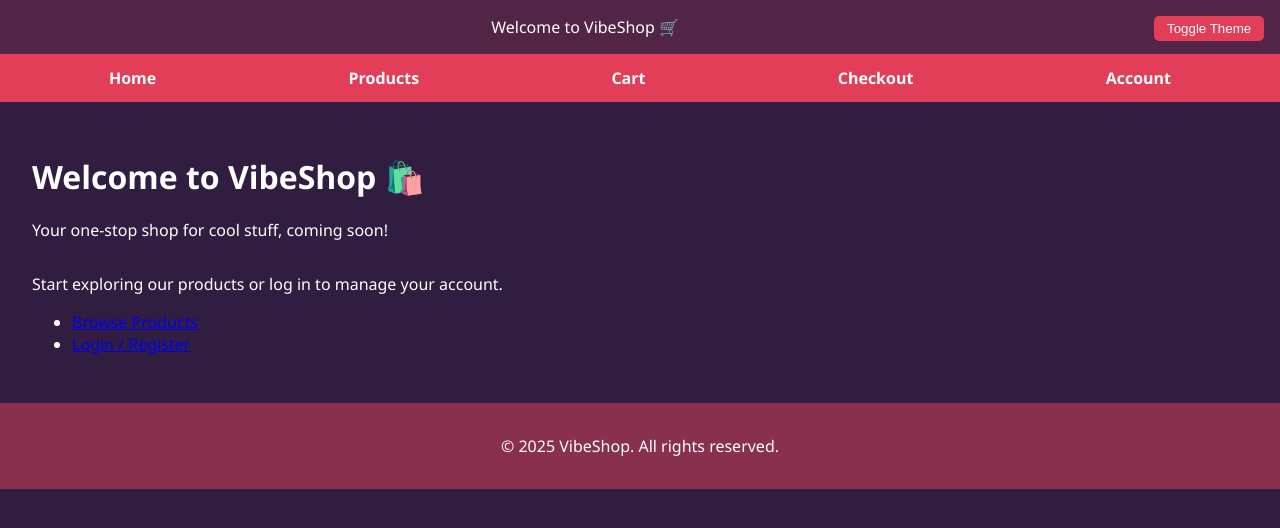
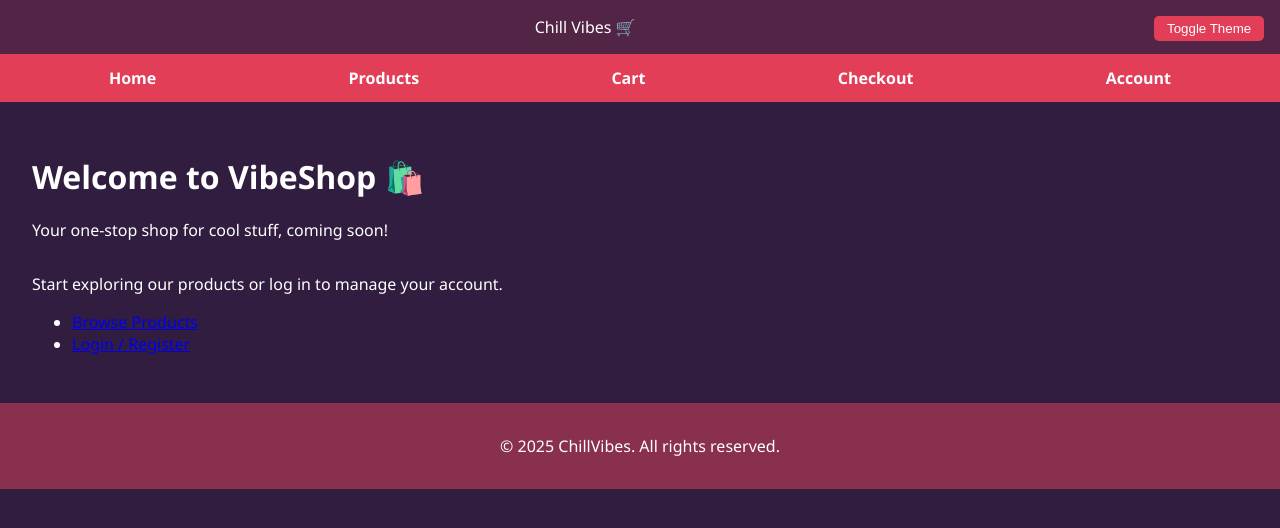
Before and after one commit to sanju4725/VibeCoding, a Django app: page / in a window 1280 px wide. Shown: the top 528 px of the page. Run offline with Django 5.2, Linux system fonts and the light colour scheme.

Commit message:
IDK but commiting before I start updating other HTML pages

```diff
--- a/ecommerce_site/settings.py
+++ b/ecommerce_site/settings.py
@@ -133,3 +133,5 @@ TEMPLATES[0]['DIRS'] = [os.path.join(BASE_DIR, 'templates')]
 DEFAULT_AUTO_FIELD = 'django.db.models.BigAutoField'
 
 AUTH_USER_MODEL = 'user.User'
+
+SITE_NAME = "Chill Vibes"
--- a/templates/base.html
+++ b/templates/base.html
@@ -2,7 +2,7 @@
 <html lang="en" data-theme="dark">
 <head>
     <meta charset="UTF-8">
-    <title>{% block title %}Vibe Shop{% endblock %}</title>
+    <title>{% block title %}Chill Vibes{% endblock %}</title>
     <meta name="viewport" content="width=device-width, initial-scale=1.0">
     <style>
         :root {
@@ -81,7 +81,7 @@
 </head>
 <body>
     <div class="topbar">
-        <span>Welcome to VibeShop 🛒</span>
+        <span>Chill Vibes 🛒</span>
         <form method="post" action="{% url 'store:toggle_theme' %}" style="display:inline;">
             {% csrf_token %}
             <button type="submit" class="theme-toggle">Toggle Theme</button>
@@ -102,7 +102,7 @@
     </div>
 
     <div class="footer">
-        <p>&copy; 2025 VibeShop. All rights reserved.</p>
+        <p>&copy; 2025 ChillVibes. All rights reserved.</p>
     </div>
 </body>
 </html>
```
Also changed, not shown: db.sqlite3.
